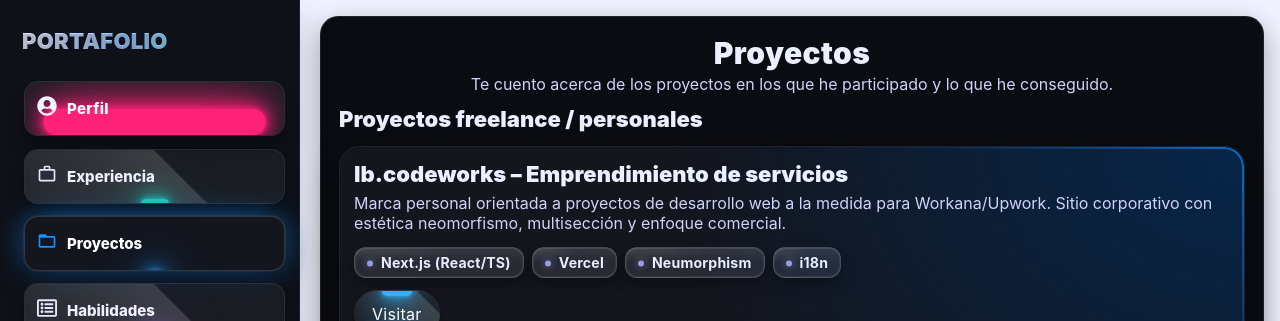
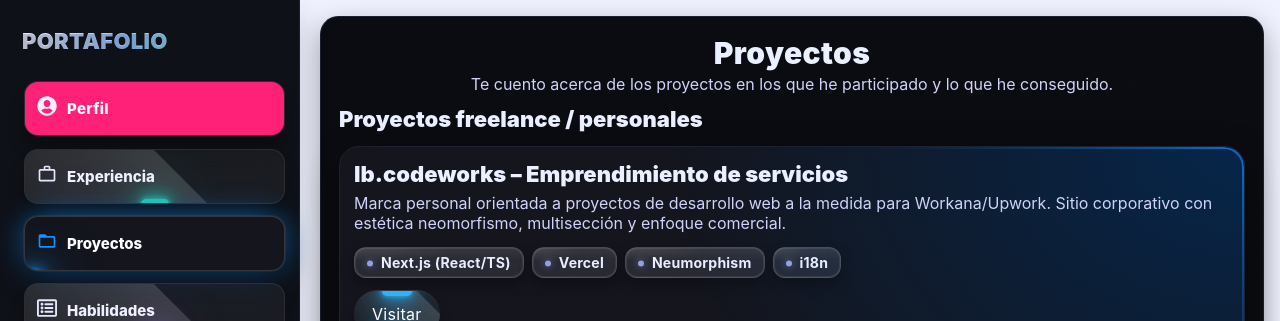
Before and after one commit to leobr95/PersonalPortfolio, a Next.js app: page /proyectos in a window 1280 px wide. In both pictures the pointer is over the link "Perfil". Shown: the top 321 px of the page. Built offline with nearby package versions, Linux system fonts and the light colour scheme.

Commit message:
ajuste efecto de los botones

```diff
--- a/app/styles/ContactPanel.css
+++ b/app/styles/ContactPanel.css
@@ -128,10 +128,10 @@
   letter-spacing: 1.2px;
 }
 .glow-btn:hover::before{
-  bottom: 0; height: 50%; width: 82%; border-radius: 30px;
+  bottom: 0; height: 50%; width: 100%; border-radius: 30px;
 }
 .glow-btn:hover::after{
-  top: 0; height: 50%; width: 82%; border-radius: 30px;
+  top: 0; height: 50%; width: 100%; border-radius: 30px;
 }
 
 /* Sheen diagonal (si usas <i> o .glow-sheen) — queda ENTRE el glow y el texto */
--- a/app/styles/Profile.css
+++ b/app/styles/Profile.css
@@ -179,10 +179,10 @@
 /* Hover */
 .prf .pf-glow-btn:hover{ letter-spacing: 1.2px; }
 .prf .pf-glow-btn:hover::before{
-  bottom: 0; height: 50%; width: 82%; border-radius: 30px;
+  bottom: 0; height: 50%; width: 100%; border-radius: 30px;
 }
 .prf .pf-glow-btn:hover::after{
-  top: 0; height: 50%; width: 82%; border-radius: 30px;
+  top: 0; height: 50%; width: 100%; border-radius: 30px;
 }
 .prf .pf-glow-btn:hover > i{
   transform: skewX(45deg) translateX(200px);
@@ -385,7 +385,7 @@
 
   .pf-aside .pf-nav-ico{ font-size: 22px; }
   .pf-aside .pf-nav-item::before{ width: 60%; }
-  .pf-aside .pf-nav-item:hover::before{ width: 76%; }
+  .pf-aside .pf-nav-item:hover::before{ width: 100%; }
   .pf-aside .pf-socials{ justify-content: center; }
 }
 
--- a/app/styles/Sidebar.css
+++ b/app/styles/Sidebar.css
@@ -144,7 +144,12 @@
   filter: brightness(1.05);
 }
 .pf-aside .pf-nav-item:hover::before{
-  bottom: 0; height: 50%; width: 86%; border-radius: 14px;
+  left: 0;
+  transform: none;
+  bottom: 0;
+  width: 100%;
+  height: 100%;
+  border-radius: 14px;
 }
 
 /* Activo */
@@ -158,7 +163,12 @@
 }
 .pf-aside .pf-nav-item.is-active .pf-nav-ico{ color: var(--clr); }
 .pf-aside .pf-nav-item.is-active::before{
-  bottom: 0; height: 55%; width: 90%; border-radius: 14px;
+  left: 0;
+  transform: none;
+  bottom: 0;
+  width: 100%;
+  height: 100%;
+  border-radius: 14px;
 }
 
 /* Colores por posición */
```
